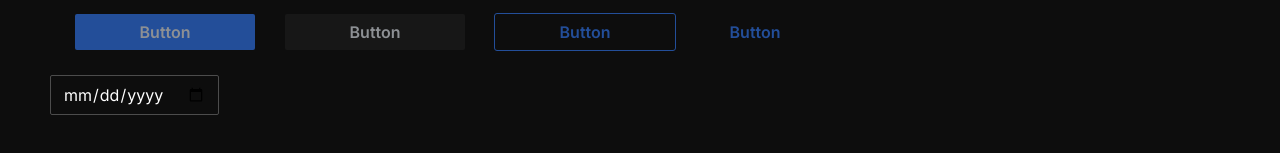
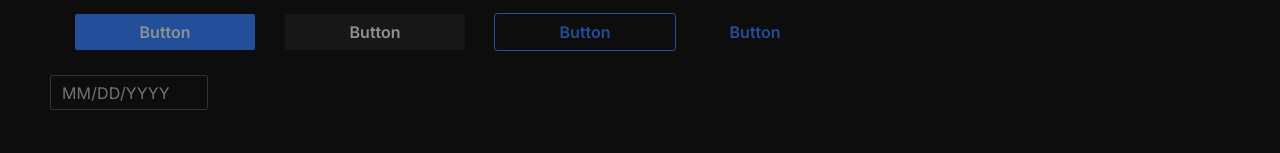
Before and after one commit to FightersForJustice/inctagram, a Next.js app: page /dev/ui-kit in a window 1280 px wide. Shown: the part 265-418 px from the top of the page. Built offline with nearby package versions, Linux system fonts and the light colour scheme.

Commit message:
style: input on date picker

```diff
--- a/@ui/ui-kit/DatePicker/DatePicker.module.scss
+++ /dev/null
@@ -1,26 +0,0 @@
-@import url('https://fonts.googleapis.com/css2?family=Inter:wght@100;200;300;400;500;600;700;800;900&display=swap');
-
-.DatePicker {
-  border-radius: 2px;
-  border: 1px solid var(--dark-100, #4c4c4c);
-  font-size: 16px;
-  color: white;
-  background-color: var(--black-a5);
-  box-shadow: 0 0 0 1px var(--black-a9);
-  padding: 6px 12px;
-  line-height: 24px;
-
-  &:hover {
-    box-shadow: 0 0 0 1px black;
-  }
-
-  &:focus {
-    box-shadow: 0 0 0 2px black;
-  }
-
-  &::selection {
-    background-color: var(--black-a9);
-    color: white;
-  }
-
-}
--- /dev/null
+++ b/@ui/ui-kit/DatePicker/DatePicker.scss
@@ -0,0 +1,50 @@
+@import url('https://fonts.googleapis.com/css2?family=Inter:wght@100;200;300;400;500;600;700;800;900&display=swap');
+
+// .DatePicker {
+//   border-radius: 2px;
+//   border: 1px solid var(--dark-100, #4c4c4c);
+//   font-size: 16px;
+//   color: white;
+//   background-color: var(--black-a5);
+//   box-shadow: 0 0 0 1px var(--black-a9);
+//   padding: 6px 12px;
+//   line-height: 24px;
+
+//   &:hover {
+//     box-shadow: 0 0 0 1px black;
+//   }
+
+//   &:focus {
+//     box-shadow: 0 0 0 2px black;
+//   }
+
+//   &::selection {
+//     background-color: var(--black-a9);
+//     color: white;
+//   }
+
+// }
+
+.UIKitDatePicker {
+  & .MuiInputBase-input {
+    color: white;
+    padding: 6px 12px;
+    line-height: 24px;
+    font-size: 16px;
+    font-family: 'Inter';
+    width: 110px;
+  }
+
+  & .MuiOutlinedInput-notchedOutline {
+    border-color: #333;
+    border-radius: 2px;
+    width: 158px;
+  }
+
+  & .MuiButtonBase-root {
+    position: absolute;
+    right:22px;
+    padding: 0;
+    filter: invert(100);
+  }
+}
--- a/@ui/ui-kit/DatePicker/DatePicker.tsx
+++ b/@ui/ui-kit/DatePicker/DatePicker.tsx
@@ -1,16 +1,14 @@
-import { FC } from 'react'
-import style from './DatePicker.module.scss'
-import Link from 'next/link'
-import classNames from 'classnames'
-import { useTranslation } from 'react-i18next'
-import { MainInput } from '@/components/common/Inputs/Inputs'
+import { AdapterDayjs } from '@mui/x-date-pickers/AdapterDayjs'
+import { LocalizationProvider } from '@mui/x-date-pickers/LocalizationProvider'
+import { DatePicker } from '@mui/x-date-pickers/DatePicker'
+import './DatePicker.scss'
 
-export const DatePicker: FC = (props) => {
-  const { t } = useTranslation()
-  const translate = (key: string): string => t(`Sidebar.${key}`)
+export const MainDatePicker = () => {
   return (
-    <div>
-      <MainInput type='date' className={style.DatePicker} />
+    <div className="UIKitDatePicker">
+      <LocalizationProvider dateAdapter={AdapterDayjs}>
+        <DatePicker />
+      </LocalizationProvider>
     </div>
   )
 }
--- a/package.json
+++ b/package.json
@@ -10,12 +10,16 @@
     "format": "prettier --write \"**/*.+(js|jsx|ts|tsx|json|css|scss|md)\""
   },
   "dependencies": {
+    "@emotion/react": "^11.11.1",
+    "@emotion/styled": "^11.11.0",
+    "@mui/x-date-pickers": "^6.10.1",
     "@radix-ui/react-form": "^0.0.3",
     "@reduxjs/toolkit": "^1.9.5",
     "@types/node": "20.3.1",
     "@types/react": "18.2.14",
     "@types/react-dom": "18.2.6",
     "classnames": "^2.3.2",
+    "dayjs": "^1.11.9",
     "i18next": "^23.2.7",
     "next": "13.4.7",
     "next-i18next": "^14.0.0",
--- a/pages/dev/ui-kit/index.tsx
+++ b/pages/dev/ui-kit/index.tsx
@@ -3,7 +3,7 @@ import { getLayout } from '@/components/Layout/Layout'
 import { Button } from '@/@ui/ui-kit/Button/Button'
 import style from './index.module.scss'
 import { BUTTON_COLORS } from '@/@ui/ui-kit/Button/constants'
-import { DatePicker } from '@/@ui/ui-kit/DatePicker/DatePicker'
+import { MainDatePicker } from '@/@ui/ui-kit/DatePicker/DatePicker'
 
 export const getStaticProps = async () => {
   return {
@@ -43,7 +43,7 @@ const Login = () => {
 
             </div>
         </div>
-        <DatePicker />
+        <MainDatePicker />
       </div>
     </PageWrapper>
   )
```
